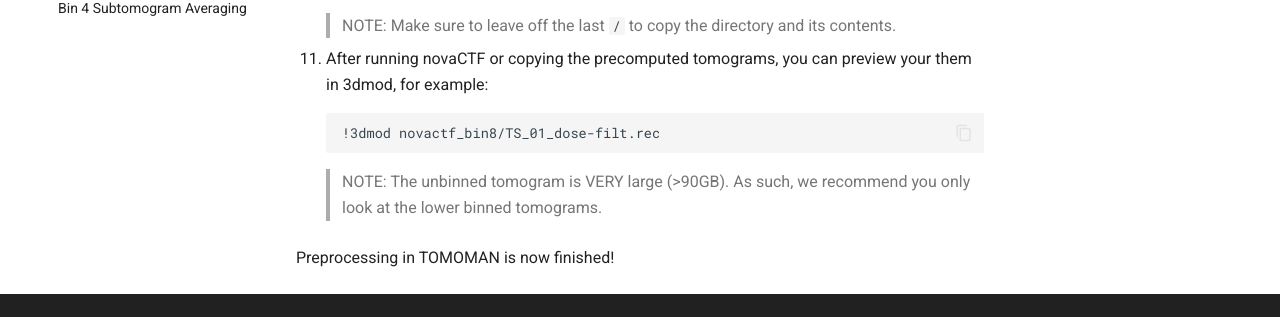
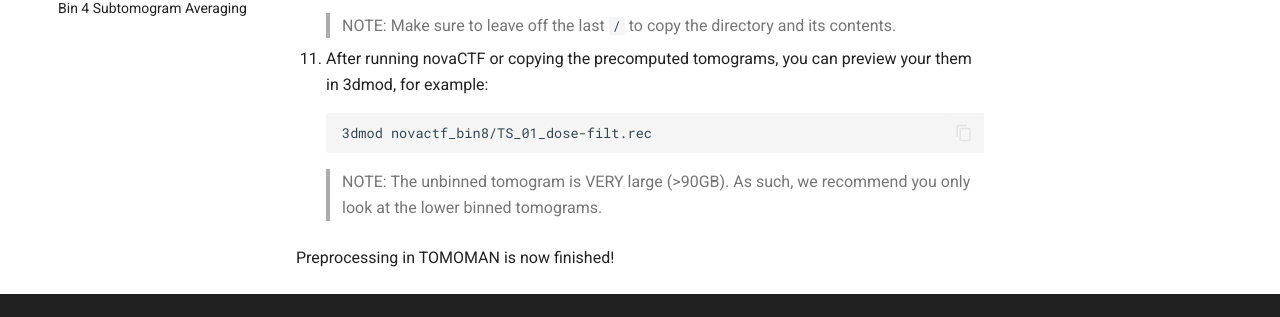
Before and after one commit to wan-lab-vanderbilt/subtomo-tutorials, an MkDocs documentation site: the page built from docs/hiv/recon.md, in a window 1280 px wide and 900 px high, scrolled down 1278 px. Shown: the part 423-740 px from the top of the window. Built offline with MkDocs 1.6.1 and Material for MkDocs 9.7.7, drawn with Linux system fonts in a browser that asks for light colours.

```diff
--- a/docs/hiv/recon.md
+++ b/docs/hiv/recon.md
@@ -65,7 +65,7 @@ Since we have no such motivelist now, this can be left off.
 
 1. After running novaCTF or copying the precomputed tomograms, you can preview your them in 3dmod, for example:
 
-        !3dmod novactf_bin8/TS_01_dose-filt.rec
+        3dmod novactf_bin8/TS_01_dose-filt.rec
 
     > NOTE: The unbinned tomogram is VERY large (>90GB). As such, we recommend you only look at the lower binned tomograms.
 
```
